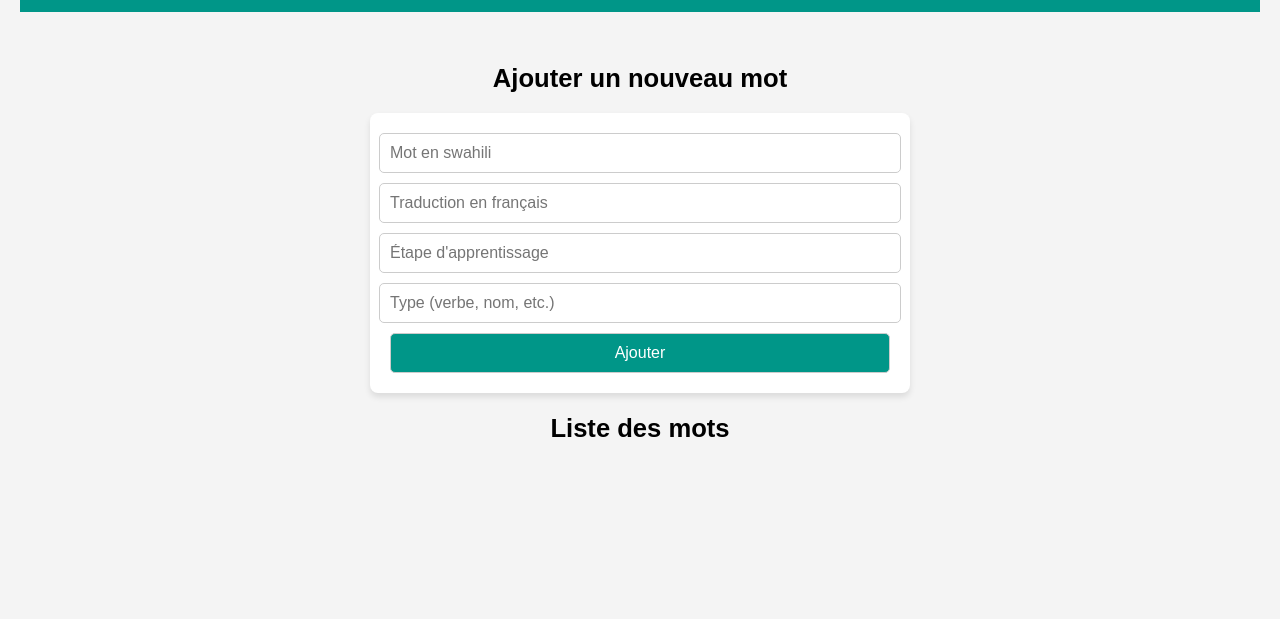
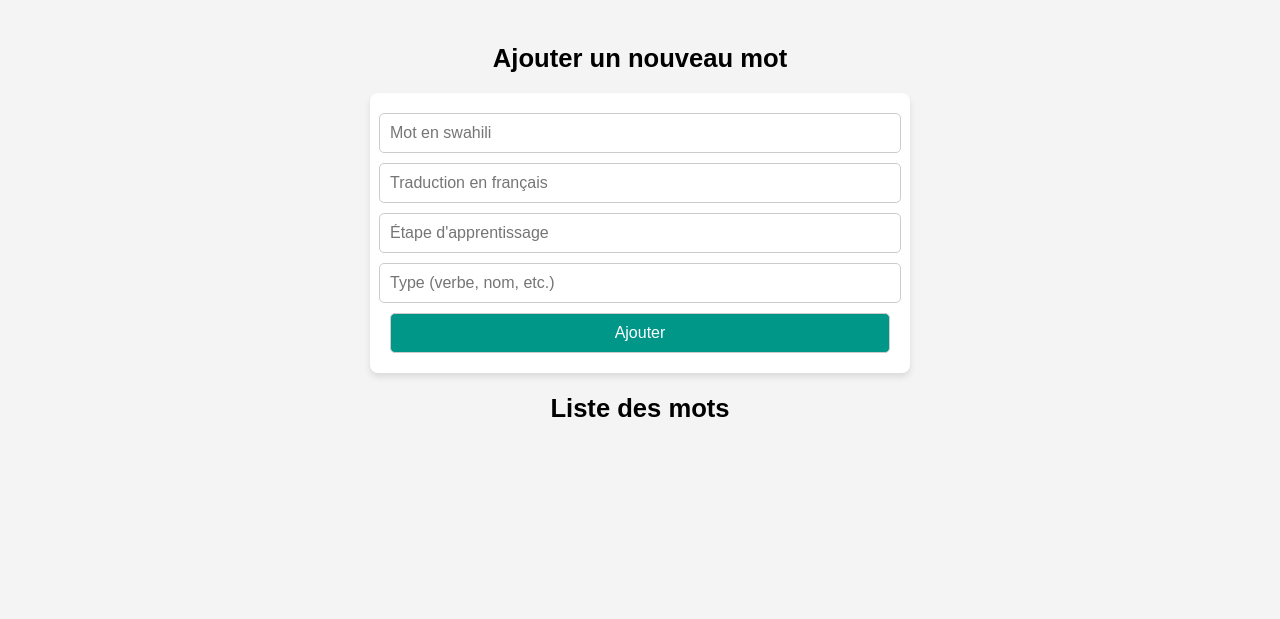
Before and after one commit to adrien-ge/swahili-learning, a plain HTML site: page pages/gestionMots.html in a window 1280 px wide. Shown: the part 181-800 px from the top of the page. Drawn offline with Linux system fonts and the light colour scheme; no server answers.

Commit message:
ok css du table.css pour le body

```diff
--- a/css/table.css
+++ b/css/table.css
@@ -1,12 +1,3 @@
-/* 🌍 Style général */
-body {
-    font-family: Arial, sans-serif;
-    background-color: #f4f4f4;
-    text-align: center;
-    margin: 0;
-    padding: 20px;
-}
-
 /* 📌 Conteneur des vignettes */
 .table-container {
     display: flex;
```
